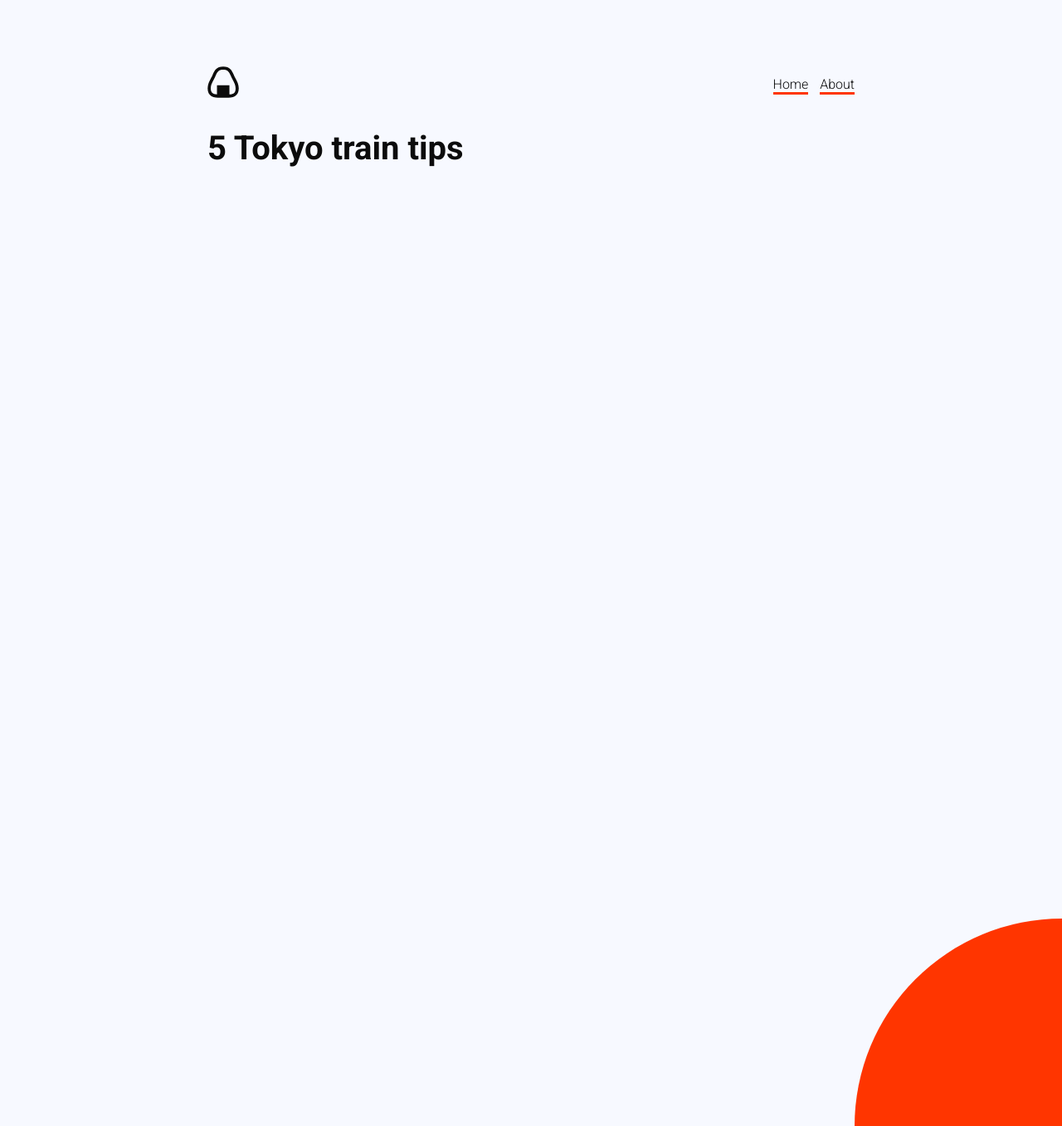
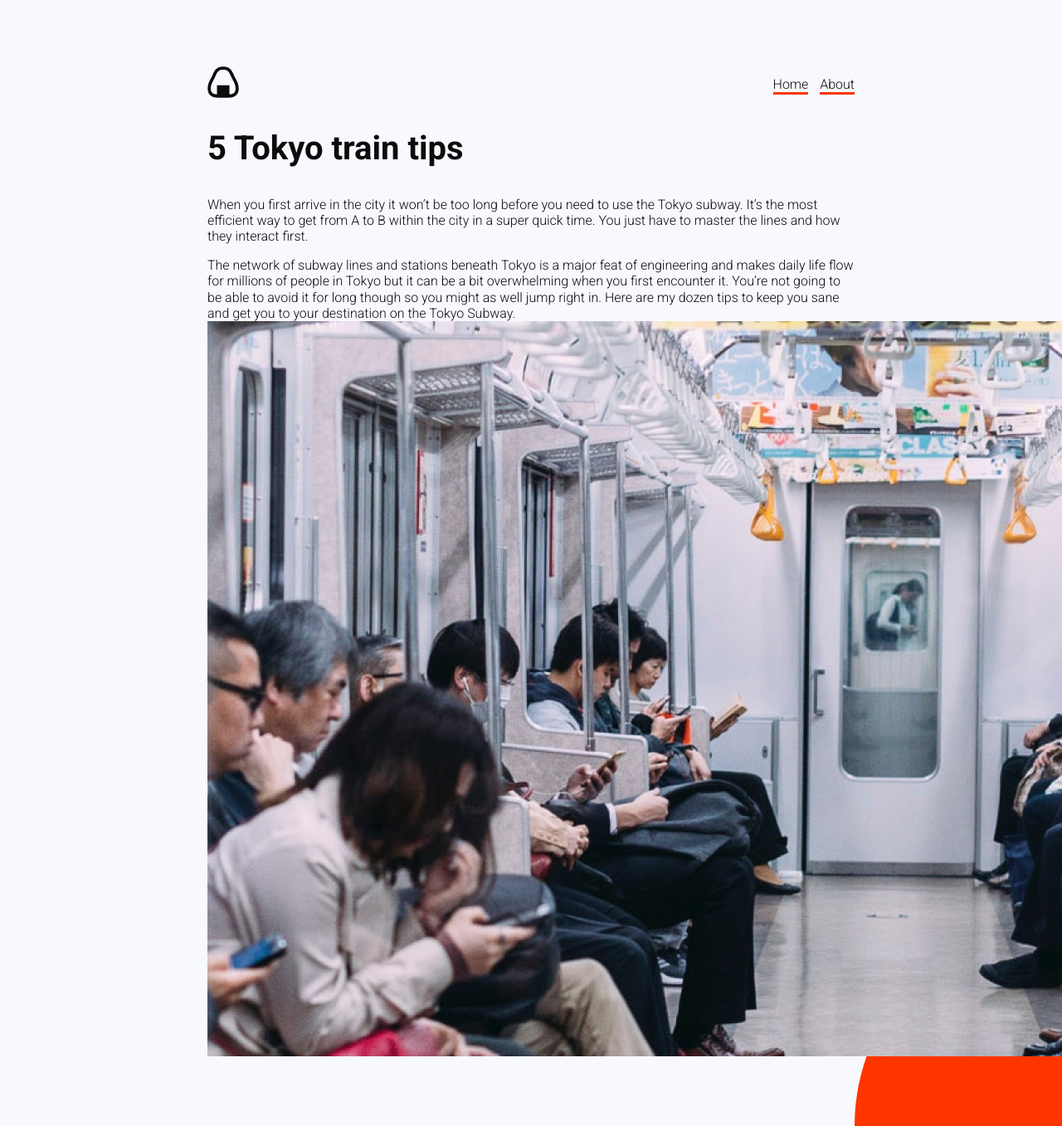
Before and after one commit to hqpham114/A-night-in-Japan, a Jekyll site: the page built from _posts/2021-10-21-Tokyo-train-tips.markdown, in a window 1280 px wide and 1357 px high. Shown: the whole window at 83% size. Built offline with Jekyll 4.4.1, drawn with Linux system fonts in a browser that asks for light colours.

Commit message:
Updated Tokyo Train Tips

```diff
--- a/_posts/2021-10-21-Tokyo-train-tips.markdown
+++ b/_posts/2021-10-21-Tokyo-train-tips.markdown
@@ -1,9 +1,13 @@
 ---
 title: 5 Tokyo train tips
-date: 2021-10-21 01:12:03 Z
+date: 2021-10-21 01:12:00 Z
 categories:
 - jekyll
 - update
 excerpt: Here are my five tips to keep you sane and get you to your destination on
   the Tokyo Subway.
 ---
+
+When you first arrive in the city it won’t be too long before you need to use the Tokyo subway.  It’s the most efficient way to get from A to B within the city in a super quick time. You just have to master the lines and how they interact first.
+
+The network of subway lines and stations beneath Tokyo is a major feat of engineering and makes daily life flow for millions of people in Tokyo but it can be a bit overwhelming when you first encounter it.  You’re not going to be able to avoid it for long though so you might as well jump right in.  Here are my dozen tips to keep you sane and get you to your destination on the Tokyo Subway.![blog-3a.jpg](/uploads/blog-3a.jpg)
```
